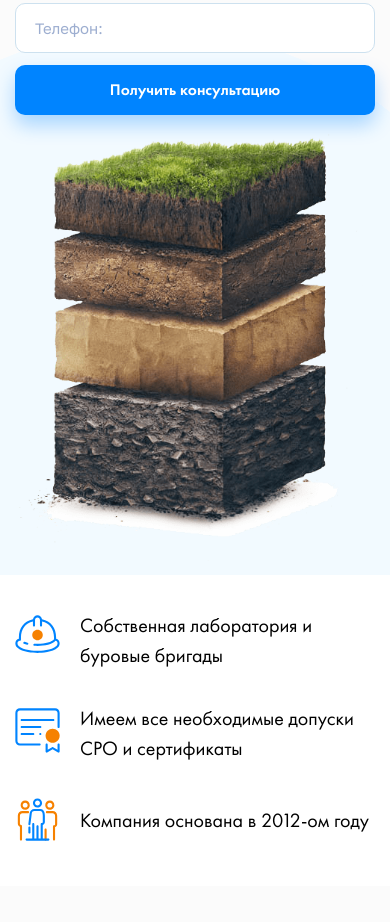
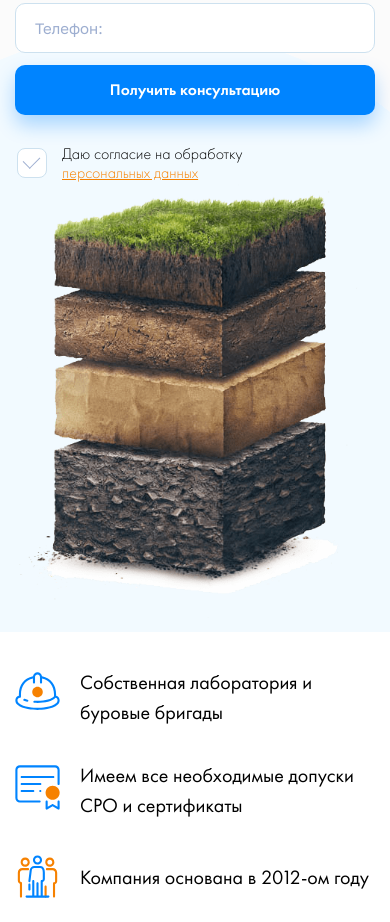
Before and after one commit to ART89-prog/geocompany, a plain HTML site: page index.html in a window 390 px wide. Shown: the part 772-1694 px from the top of the page. Drawn offline with Linux system fonts and the light colour scheme.

Commit message:
Правки 30.11
Правки 30.11

```diff
--- a/css/response_479.css
+++ b/css/response_479.css
@@ -24,6 +24,15 @@
         background: #F68100;
         box-shadow: 0px 10px 19px rgba(246, 129, 0, 0.26);
         border-radius: 10px;
+    }
+    .header_checkbox {
+        margin-bottom: 15px;
+    }
+    .header_checkbox label.checkbox:before {
+        top: 3px;
+    }
+    .header_checkbox label.checkbox:after {
+        top: 10px;
     }
     .report_info-adress br {
         display: none;
@@ -95,6 +104,12 @@
     .report_form {
         margin-top: 25px;
     }
+    .geology_item:hover .geology_item-bg {
+        display: none;
+    }
+    .geology_item .geology_item-bg {
+        bottom: -5%;
+    }
 
 
 }
--- a/css/style.css
+++ b/css/style.css
@@ -527,6 +527,19 @@ body {
 .header .form .field button:hover {
   background: #F68100;
   box-shadow: 0px 10px 19px rgba(246, 129, 0, 0.26);
+}
+.header_checkbox {
+  display: flex;
+  align-items: center;
+  justify-content: flex-start;
+  width: 100%;
+  margin-top: 18px;
+}
+.header_checkbox label.checkbox:before {
+  top: -7px;
+}
+.header_checkbox label.checkbox:after {
+  top: 0;
 }
 
 /* HEADER END */
--- a/index.html
+++ b/index.html
@@ -108,6 +108,10 @@
                                                 <span>Получить консультацию</span>
                                             </button>
                                         </div>
+                                    </div>
+                                    <div class="header_checkbox">
+                                        <input type="checkbox" name="politic" id="calculation_check6" checked="">
+                                        <label for="calculation_check6" class="checkbox">Даю согласие на обработку <a href="#"> персональных данных</a></label>
                                     </div>
                                 </form>
                                 <div class="header_img-mobile" style="display: none;">
```
